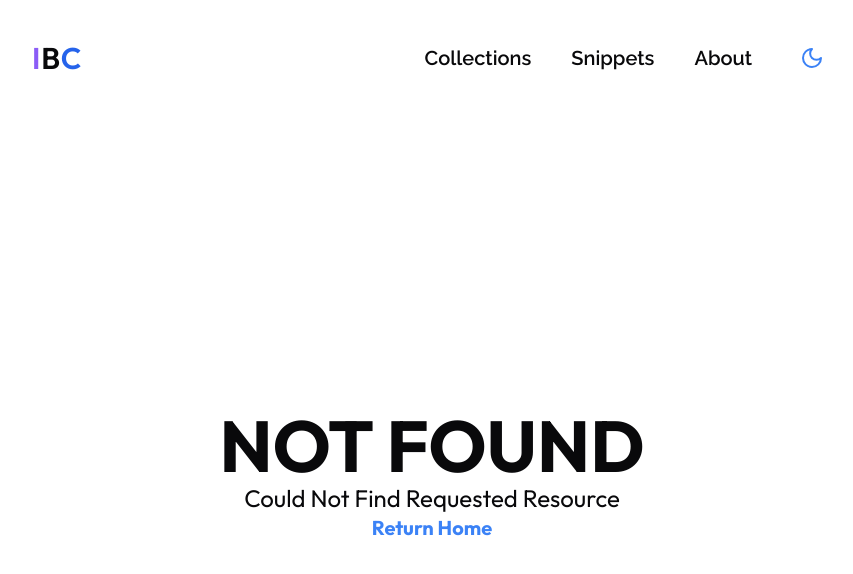
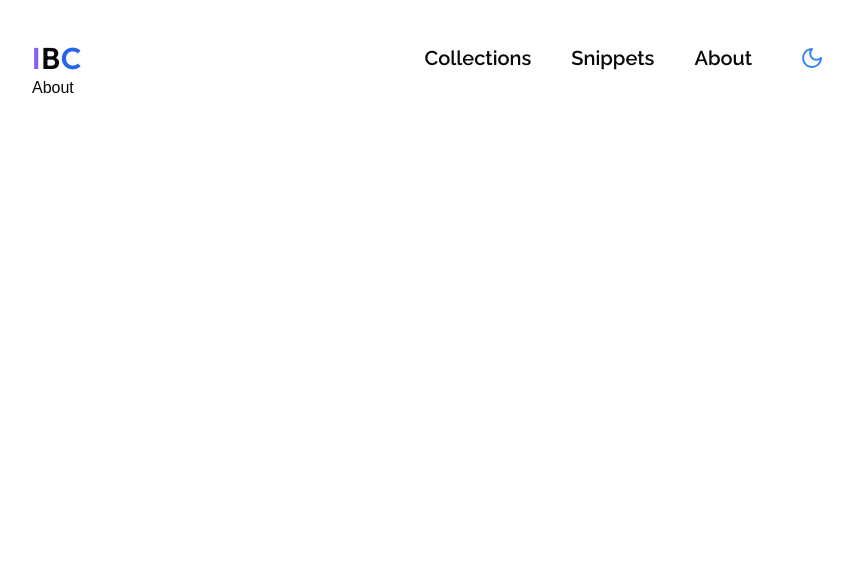
Before and after one commit to Chakravarthy-E/insights-by-charki, a Next.js app: page /about in a window 1280 px wide. Before the commit this address had no page. Shown: the top 574 px of the page, without its empty margins (208-1061 px from the left). Built offline with nearby package versions, Linux system fonts and the light colour scheme.

Commit message:
feat: add about, collections and snippets pages

```diff
--- /dev/null
+++ b/src/app/about/page.tsx
@@ -0,0 +1,7 @@
+import React from "react";
+
+function About() {
+  return <div>About</div>;
+}
+
+export default About;
--- /dev/null
+++ b/src/app/collections/[category]/page.tsx
@@ -0,0 +1,7 @@
+import React from "react";
+
+function Category() {
+  return <div>Category</div>;
+}
+
+export default Category;
--- /dev/null
+++ b/src/app/collections/page.tsx
@@ -0,0 +1,7 @@
+import React from "react";
+
+function Collections() {
+  return <div>Collections</div>;
+}
+
+export default Collections;
--- /dev/null
+++ b/src/app/snippets/page.tsx
@@ -0,0 +1,7 @@
+import React from "react";
+
+function Snippets() {
+  return <div>Snippets</div>;
+}
+
+export default Snippets;
```
Also changed, not shown: structure.txt (added), vercel.json.
